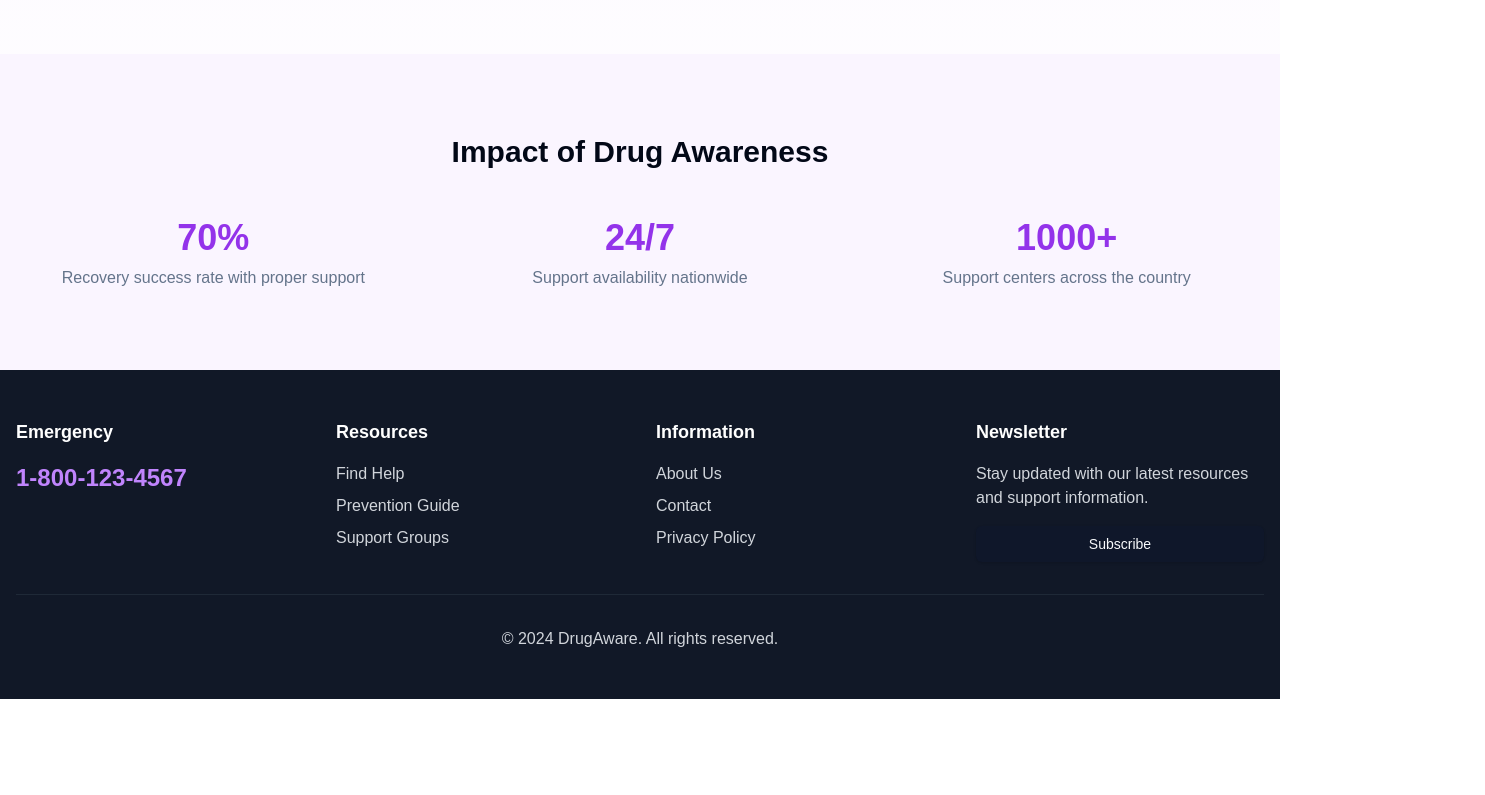
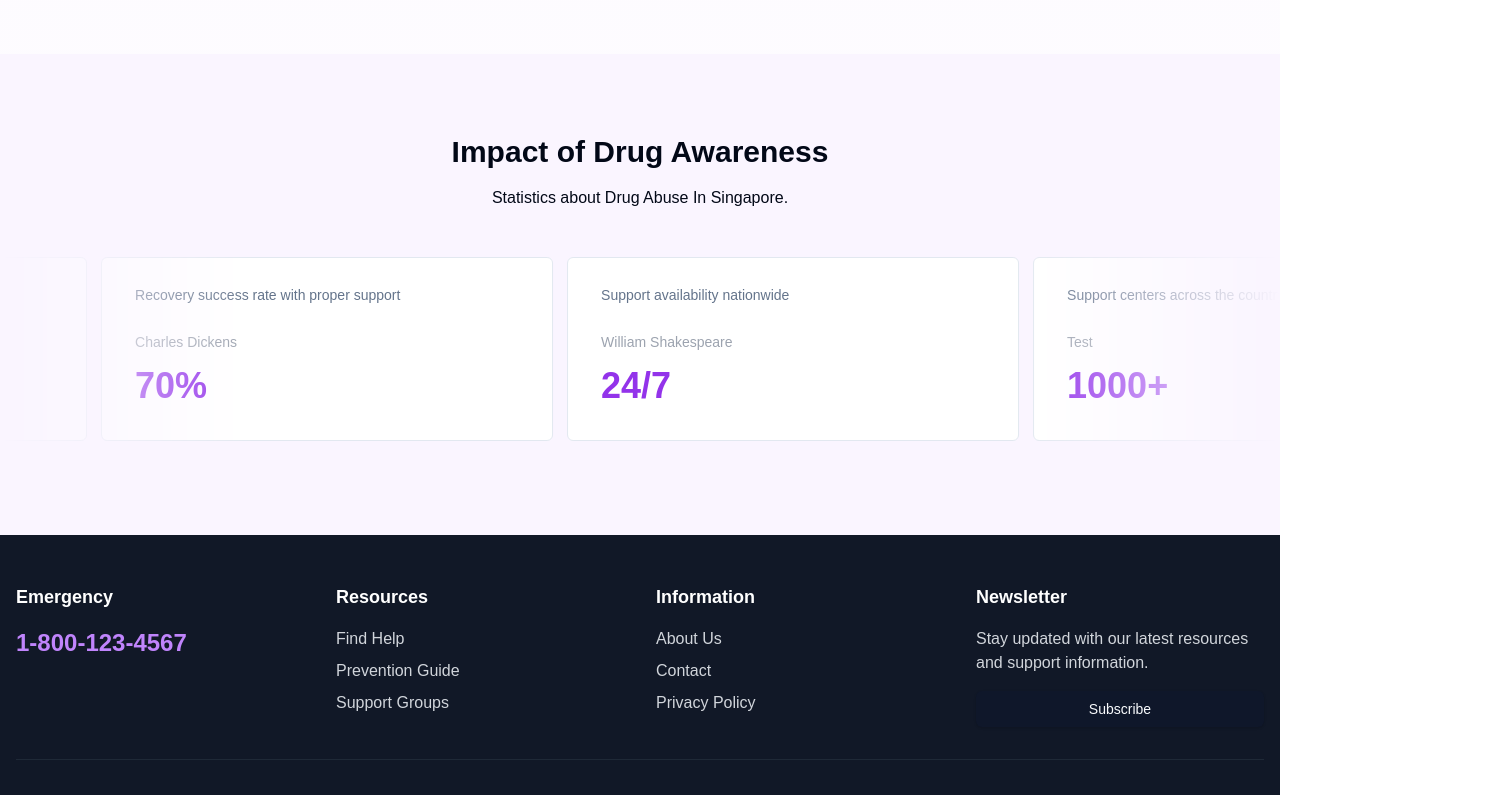
Before and after one commit to meisyt08/smuwebdev, a Next.js app in the folder my-app/: page /landing in a window 1280 px wide. Shown: the part 1520-2315 px from the top of the page, 1485 px wide, since content can reach past the window. Before the commit the page ends 2219 px from the top, so only its background shows below. Built offline with nearby package versions, Linux system fonts and the light colour scheme.

Commit message:
added moving cards for stats section

```diff
--- a/my-app/components/Statistics.tsx
+++ b/my-app/components/Statistics.tsx
@@ -1,22 +1,23 @@
+import { InfiniteMovingCards } from "@/components/ui/infinite-moving-cards";
+
 export function Statistics() {
   return (
     <section className="bg-purple-50 dark:bg-gray-800 py-20">
       <div className="container mx-auto px-4">
-        <h2 className="mb-12 text-center text-3xl font-bold dark:text-white">
-          Impact of Drug Awareness
-        </h2>
-        <div className="grid gap-8 text-center md:grid-cols-3">
-          <StatItem
-            value="70%"
-            description="Recovery success rate with proper support"
-          />
-          <StatItem
-            value="24/7"
-            description="Support availability nationwide"
-          />
-          <StatItem
-            value="1000+"
-            description="Support centers across the country"
+        <div className="mb-8 max-w-2xl mx-auto text-center">
+          <h2 className="text-3xl font-bold dark:text-white">
+            Impact of Drug Awareness
+          </h2>
+          <p className="mt-4 dark:text-gray-300">
+            Statistics about Drug Abuse In Singapore.
+          </p>
+        </div>
+
+        <div className="rounded-md flex flex-col antialiased items-center justify-center relative">
+          <InfiniteMovingCards
+            items={testimonials}
+            direction="right"
+            speed="slow"
           />
         </div>
       </div>
@@ -24,20 +25,71 @@
   );
 }
 
-interface StatisticsProps {
-  value: string;
-  description: string;
-}
+const testimonials = [
+  {
+    name: "Charles Dickens",
+    value: "70%",
+    description: "Recovery success rate with proper support"
+  },
+  {
+    value:"24/7",
+    description: "Support availability nationwide",
+    name: "William Shakespeare",
+  },
+  {
+    value:"1000+",
+    description: "Support centers across the country",
+    name: "Test",
+  },
 
-function StatItem({ value, description }: StatisticsProps) {
-  return (
-    <div>
-      <div className="text-4xl font-bold text-purple-600 dark:text-purple-400">
-        {value}
-      </div>
-      <p className="mt-2 text-muted-foreground dark:text-gray-300">
-        {description}
-      </p>
-    </div>
-  );
-}
+];
+
+// const testimonials = [
+//   {
+//     quote:
+//       "It was the best of times, it was the worst of times, it was the age of wisdom, it was the age of foolishness, it was the epoch of belief, it was the epoch of incredulity, it was the season of Light, it was the season of Darkness, it was the spring of hope, it was the winter of despair.",
+//     name: "Charles Dickens",
+//     title: "A Tale of Two Cities",
+//   },
+//   {
+//     quote:
+//       "To be, or not to be, that is the question: Whether 'tis nobler in the mind to suffer The slings and arrows of outrageous fortune, Or to take Arms against a Sea of troubles, And by opposing end them: to die, to sleep.",
+//     name: "William Shakespeare",
+//     title: "Hamlet",
+//   },
+//   {
+//     quote: "All that we see or seem is but a dream within a dream.",
+//     name: "Edgar Allan Poe",
+//     title: "A Dream Within a Dream",
+//   },
+//   {
+//     quote:
+//       "It is a truth universally acknowledged, that a single man in possession of a good fortune, must be in want of a wife.",
+//     name: "Jane Austen",
+//     title: "Pride and Prejudice",
+//   },
+//   {
+//     quote:
+//       "Call me Ishmael. Some years ago—never mind how long precisely—having little or no money in my purse, and nothing particular to interest me on shore, I thought I would sail about a little and see the watery part of the world.",
+//     name: "Herman Melville",
+//     title: "Moby-Dick",
+//   },
+// ];
+
+// interface StatisticsProps {
+//   value: string;
+//   description: string;
+// }
+
+// function StatItem({ value, description }: StatisticsProps) {
+//   return (
+//     <div>
+      // <div className="text-4xl font-bold text-purple-600 dark:text-purple-400">
+      //   {value}
+      // </div>
+      // <p className="mt-2 text-muted-foreground dark:text-gray-300">
+      //   {description}
+      // </p>
+//     </div>
+//   );
+// }
--- /dev/null
+++ b/my-app/components/ui/infinite-moving-cards.tsx
@@ -0,0 +1,121 @@
+"use client";
+
+import { cn } from "@/lib/utils";
+import React, { useEffect, useState } from "react";
+
+export const InfiniteMovingCards = ({
+  items,
+  direction = "left",
+  speed = "fast",
+  pauseOnHover = true,
+  className,
+}: {
+  items: {
+    value: string;
+    name: string;
+    description: string;
+  }[];
+  direction?: "left" | "right";
+  speed?: "fast" | "normal" | "slow";
+  pauseOnHover?: boolean;
+  className?: string;
+}) => {
+  const containerRef = React.useRef<HTMLDivElement>(null);
+  const scrollerRef = React.useRef<HTMLUListElement>(null);
+
+  useEffect(() => {
+    addAnimation();
+  }, []);
+  const [start, setStart] = useState(false);
+  function addAnimation() {
+    if (containerRef.current && scrollerRef.current) {
+      const scrollerContent = Array.from(scrollerRef.current.children);
+
+      scrollerContent.forEach((item) => {
+        const duplicatedItem = item.cloneNode(true);
+        if (scrollerRef.current) {
+          scrollerRef.current.appendChild(duplicatedItem);
+        }
+      });
+
+      getDirection();
+      getSpeed();
+      setStart(true);
+    }
+  }
+  const getDirection = () => {
+    if (containerRef.current) {
+      if (direction === "left") {
+        containerRef.current.style.setProperty(
+          "--animation-direction",
+          "forwards"
+        );
+      } else {
+        containerRef.current.style.setProperty(
+          "--animation-direction",
+          "reverse"
+        );
+      }
+    }
+  };
+  const getSpeed = () => {
+    if (containerRef.current) {
+      if (speed === "fast") {
+        containerRef.current.style.setProperty("--animation-duration", "20s");
+      } else if (speed === "normal") {
+        containerRef.current.style.setProperty("--animation-duration", "40s");
+      } else {
+        containerRef.current.style.setProperty("--animation-duration", "80s");
+      }
+    }
+  };
+  return (
+    <div
+      ref={containerRef}
+      className={cn(
+        "scroller relative z-20  max-w-7xl [mask-image:linear-gradient(to_right,transparent,white_20%,white_80%,transparent)]",
+        className
+      )}
+    >
+      <ul
+        ref={scrollerRef}
+        className={cn(
+          "flex min-w-full shrink-0 gap-4 py-4 w-max flex-nowrap",
+          start && "animate-scroll ",
+          pauseOnHover && "hover:[animation-play-state:paused]"
+        )}
+      >
+        {items.map((item, idx) => (
+          <li
+            className="w-[350px] max-w-full relative rounded-2xl border border-b-0 flex-shrink-0 border-slate-700 px-8 py-6 md:w-[450px]"
+            style={{
+              background:
+                "linear-gradient(180deg, var(--slate-800), var(--slate-900)",
+            }}
+            key={item.name}
+          >
+            <blockquote>
+              <div
+                aria-hidden="true"
+                className="rounded-md bg-white border dark:bg-slate-900 user-select-none -z-1 pointer-events-none absolute -left-0.5 -top-0.5 h-[calc(100%_+_4px)] w-[calc(100%_+_4px)]"
+              ></div>
+              <span className=" relative z-20 text-sm leading-[1.6] text-muted-foreground dark:text-gray-300 font-normal">
+                {item.description}
+              </span>
+              <div className="relative z-20 mt-6 flex flex-row items-center">
+                <span className="flex flex-col gap-1">
+                  <span className=" text-sm leading-[1.6] text-gray-400 font-normal">
+                    {item.name}
+                  </span>
+                  <span className=" text-4xl font-bold leading-[1.6] text-purple-600 dark:text-purple-400">
+                    {item.value}
+                  </span>
+                </span>
+              </div>
+            </blockquote>
+          </li>
+        ))}
+      </ul>
+    </div>
+  );
+};
--- a/my-app/tailwind.config.ts
+++ b/my-app/tailwind.config.ts
@@ -66,12 +66,20 @@
   		},
 		animation: {
 			move: "move 5s linear infinite",
+			scroll:
+			"scroll var(--animation-duration, 40s) var(--animation-direction, forwards) linear infinite",
+
 		  },
 		  keyframes: {
 			move: {
 			  "0%": { transform: "translateX(-200px)" },
 			  "100%": { transform: "translateX(200px)" },
 			},
+			scroll: {
+				to: {
+				  transform: "translate(calc(-50% - 0.5rem))",
+				},
+			  },
 		  },
   	}
   },
```
